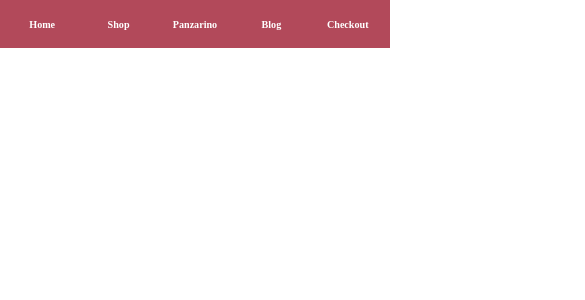
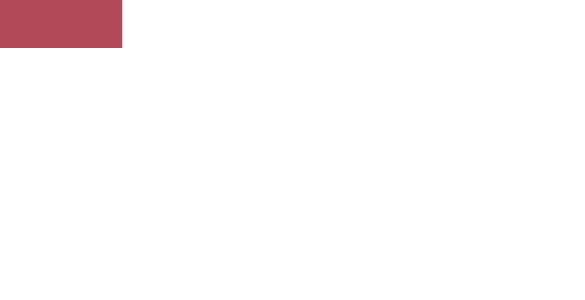
Before and after one commit to evepanzarino/vite-react, a React (Vite) app: page / in a window 390 px wide. Shown: the top 300 px of the page, 585 px wide, since content can reach past the window. Built offline with nearby package versions, Linux system fonts and the light colour scheme.

Commit message:
responsive header

```diff
--- a/src/App.css
+++ b/src/App.css
@@ -41,7 +41,7 @@
  {
      margin-block-start: 0 !important;
     margin-block-end: 0 !important;
-        font-size: 2.6vw !important;
+        font-size: 300vw !important;
 }
 @media only screen and (min-width: 1000px) {
 .header-item h3
@@ -51,7 +51,7 @@
         font-size: 2vw;
 }
 }
-@media only screen and (max-width: 600px) {
+@media only screen and (max-width: 700px) {
   .header-grid{
         height: 7vw;
     align-content: center;
```
